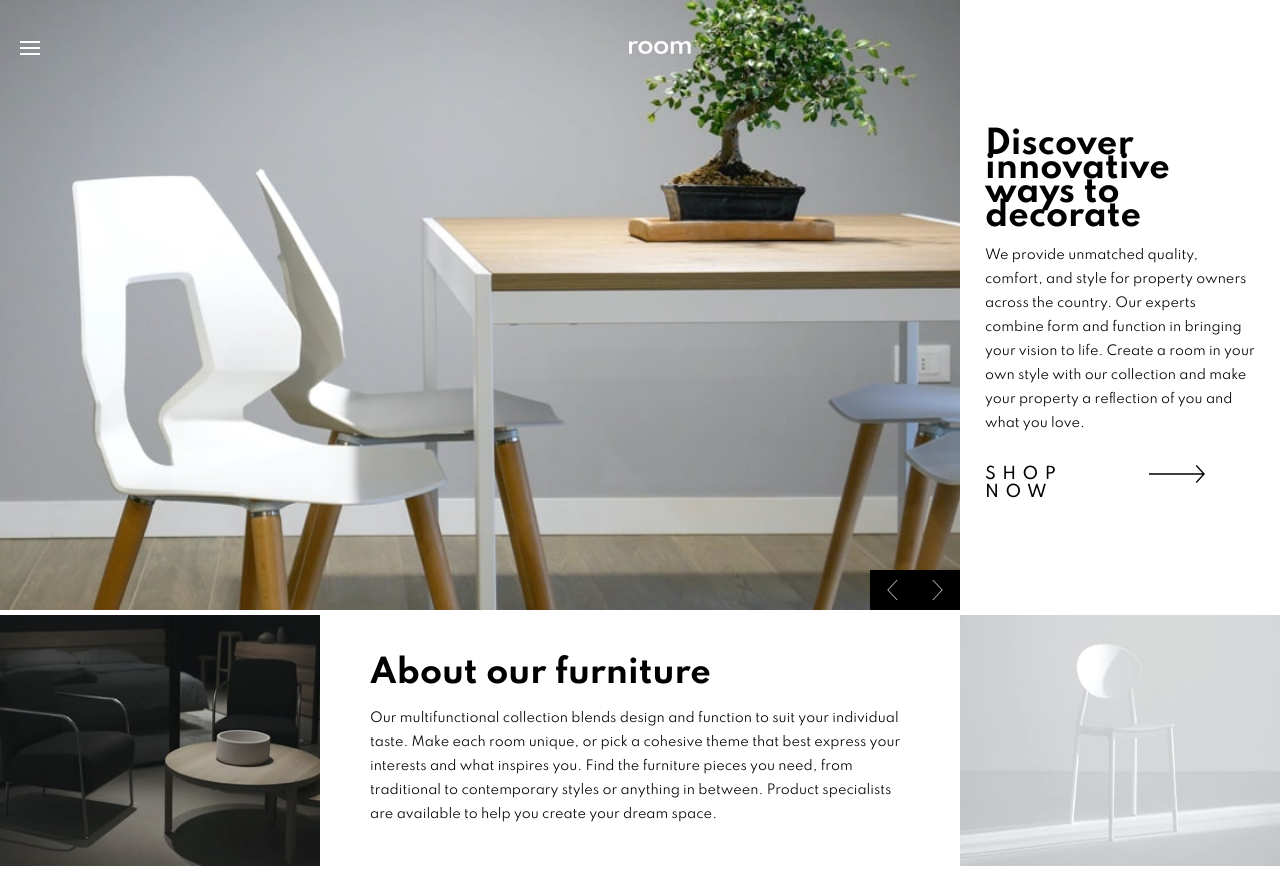
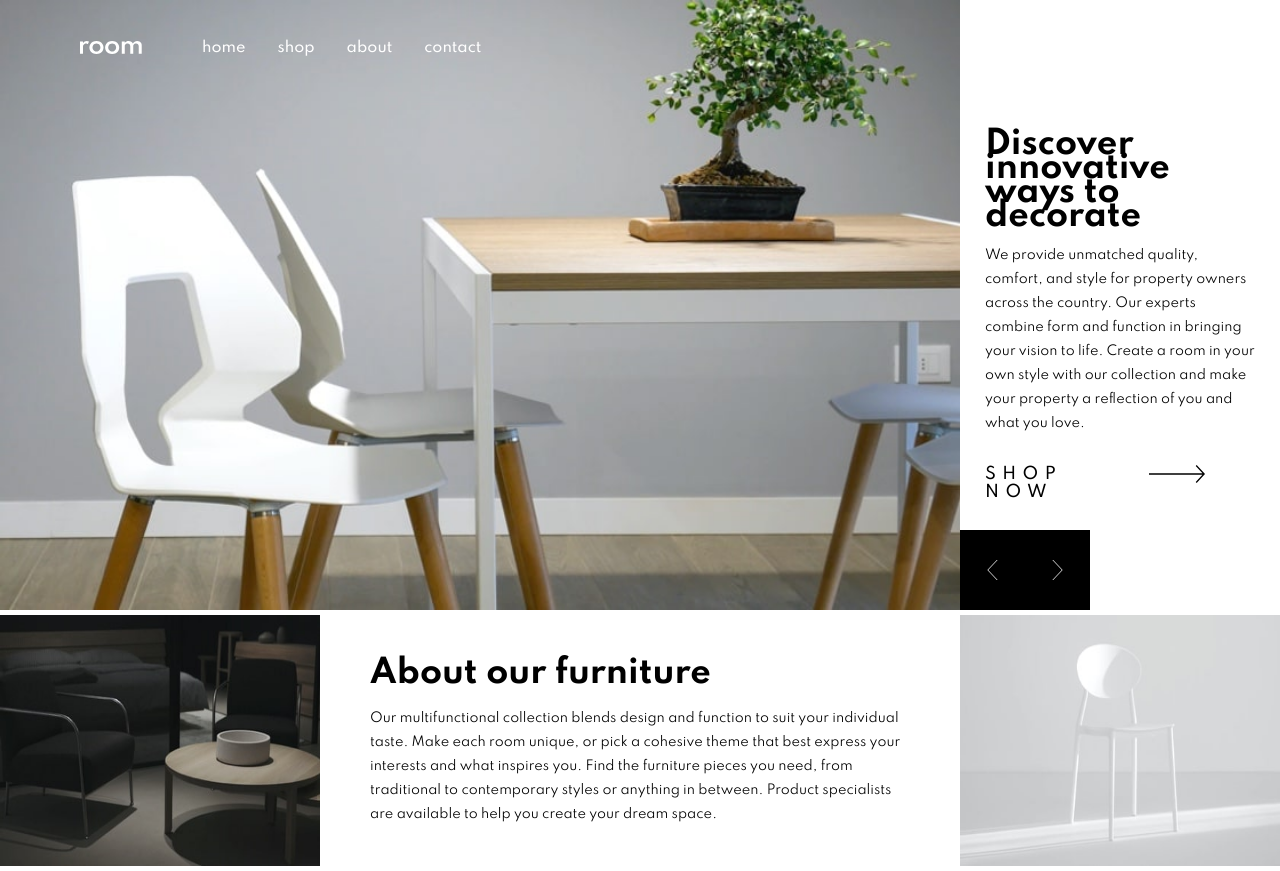
Before and after one commit to Devnielote/room-homepage, a website: page index.html in a window 1280 px wide. Drawn offline with Linux system fonts and the light colour scheme.

Commit message:
responsive navbar

```diff
--- a/assets/desktop.css
+++ b/assets/desktop.css
@@ -11,6 +11,44 @@ figure {
     grid-template-columns: 1fr 2fr 1fr;
     grid-template-areas: "slider slider shopNow"
                 "middleImg ourFurniture bottomImg";
+}
+
+header {
+    flex-direction: row-reverse;
+    justify-content: flex-end;
+    padding-left: 5rem;
+}
+
+header #menu img {
+    display: none;
+}
+
+header #menu ul {
+    display: flex;
+    padding-bottom: .4rem;
+}
+
+header #menu ul li {
+    list-style-type: none;
+    margin-right: 2rem;
+}
+
+header #menu ul li a {
+    text-decoration: none;
+    font-size: .9rem;
+    font-weight: 500;
+    text-transform: lowercase;
+    color: white;
+}
+
+header #menu ul li a:hover{
+    text-decoration: underline;
+    text-underline-offset: .6rem;
+    text-decoration-thickness: .2rem;
+}
+
+header .header__title {
+    margin: 0;
 }
 
 .slider__container {
@@ -52,3 +90,18 @@ figure {
     height: 262px;
     padding: 15px 10px 15px 10px;
 } */
+
+@media only screen and (min-width: 1180px) {
+    /* .slider__container {
+        position: static;
+    }
+
+    .shopNow__container {
+        position: relative;
+    } */
+    .slider__controls {
+        right: -130px;
+        width: 130px;
+        height: 80px;
+    }
+  }
--- a/assets/main.css
+++ b/assets/main.css
@@ -37,9 +37,22 @@ header #menu p {
     font-size: 30px;
 }
 
+header #menu ul {
+    display: none;
+}
+
 .header__title {
     margin: 0 auto;
 }
+
+.header__title:hover {
+    cursor: pointer;
+}
+
+.hamburguer__menu:hover {
+    cursor: pointer;
+}
+
 
 img {
     width: 100%;
@@ -69,10 +82,14 @@ img {
     background-color: black;
 }
 
-#slider__button {
+.slider__controls:hover {
+    cursor: pointer;
+}
+
+
+#slider__button--left,#slider__button--right {
     height: 20px;
 }
-
 
 .shopNow__container h2 {
     line-height: 1.5rem;
--- a/index.html
+++ b/index.html
@@ -40,8 +40,12 @@
     <header>
       <!-- TODO: Sticky without bg. -->
       <div id="menu">
-        <img src="assets/images/icon-hamburger.svg" alt="" />
-        <ul style="display: none">
+        <img
+          class="hamburguer__menu"
+          src="assets/images/icon-hamburger.svg"
+          alt=""
+        />
+        <ul>
           <li>
             <a href="">Home</a>
           </li>
@@ -79,10 +83,10 @@
           </picture>
         </div>
         <div class="slider__controls">
-          <figure id="slider__button">
+          <figure id="slider__button--left">
             <img src="assets/images/icon-angle-left.svg" alt="" />
           </figure>
-          <figure id="slider__button">
+          <figure id="slider__button--right">
             <img src="assets/images/icon-angle-right.svg" alt="" />
           </figure>
         </div>
```
